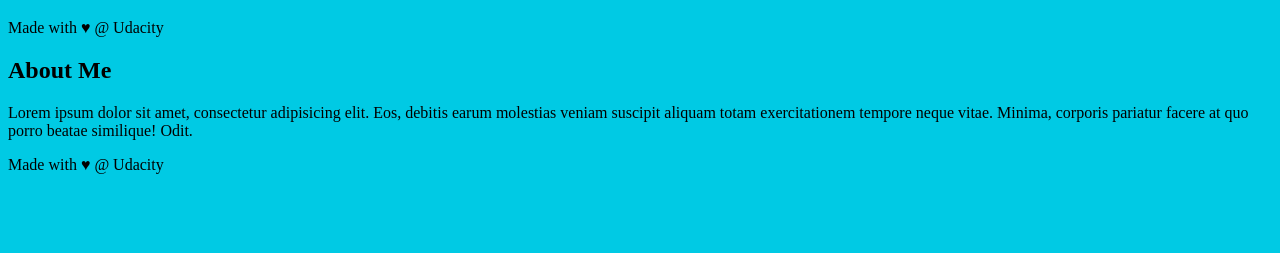
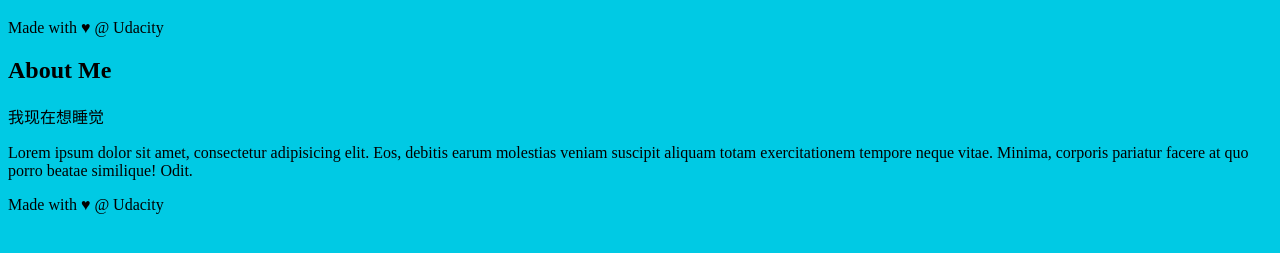
Before and after one commit to cailingling721/udacity-git-course, a plain HTML site: page index.html in a window 1280 px wide. Shown: the part 61-314 px from the top of the page. Drawn offline with Linux system fonts and the light colour scheme.

Commit message:
Add something about me

```diff
--- a/index.html
+++ b/index.html
@@ -34,6 +34,7 @@
 <!-- start of new content -->
 <aside>
     <h2>About Me</h2>
+    我现在想睡觉
 
     <p>Lorem ipsum dolor sit amet, consectetur adipisicing elit. Eos, debitis earum molestias veniam suscipit aliquam totam exercitationem tempore neque vitae. Minima, corporis pariatur facere at quo porro beatae similique! Odit.</p>
 </aside>
```
